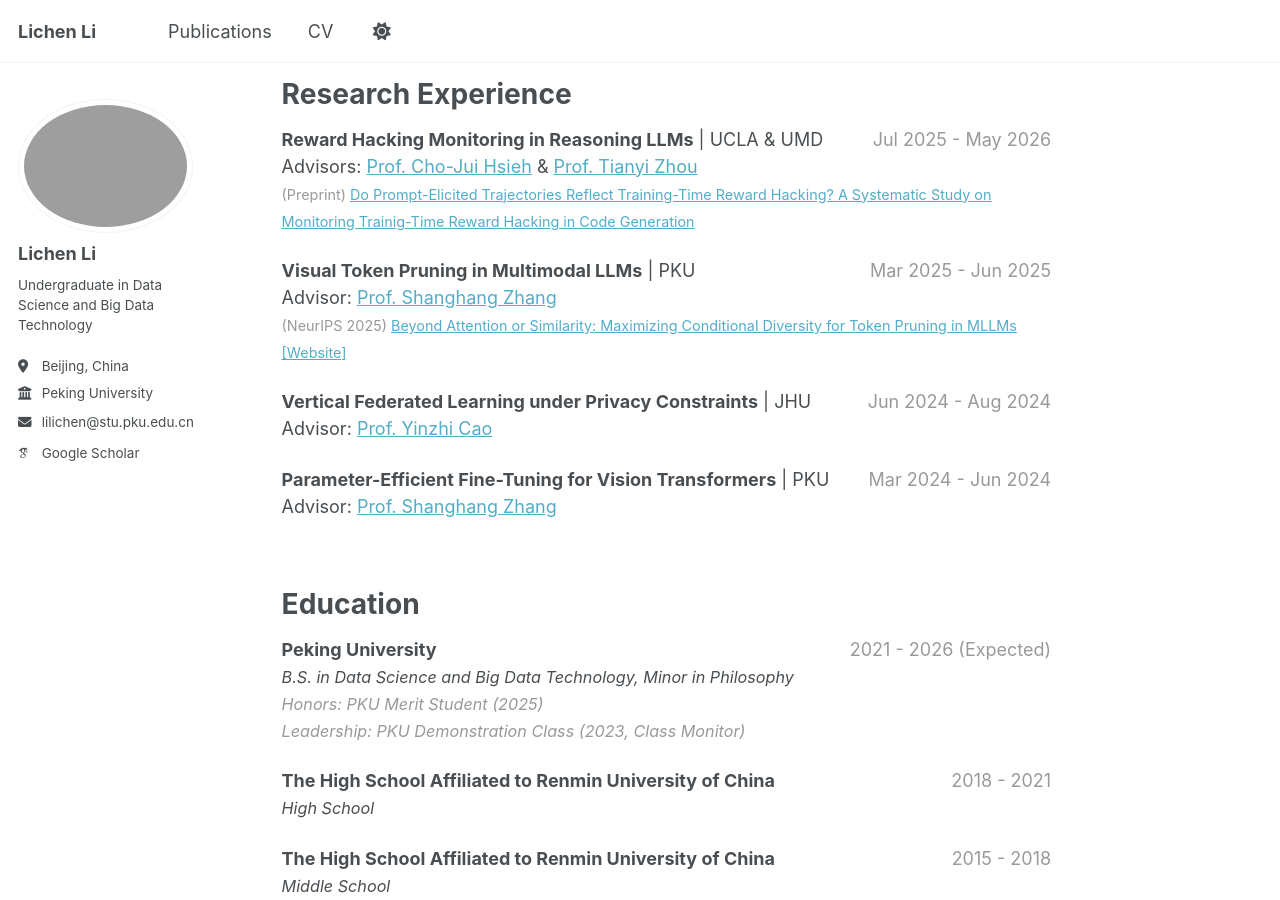
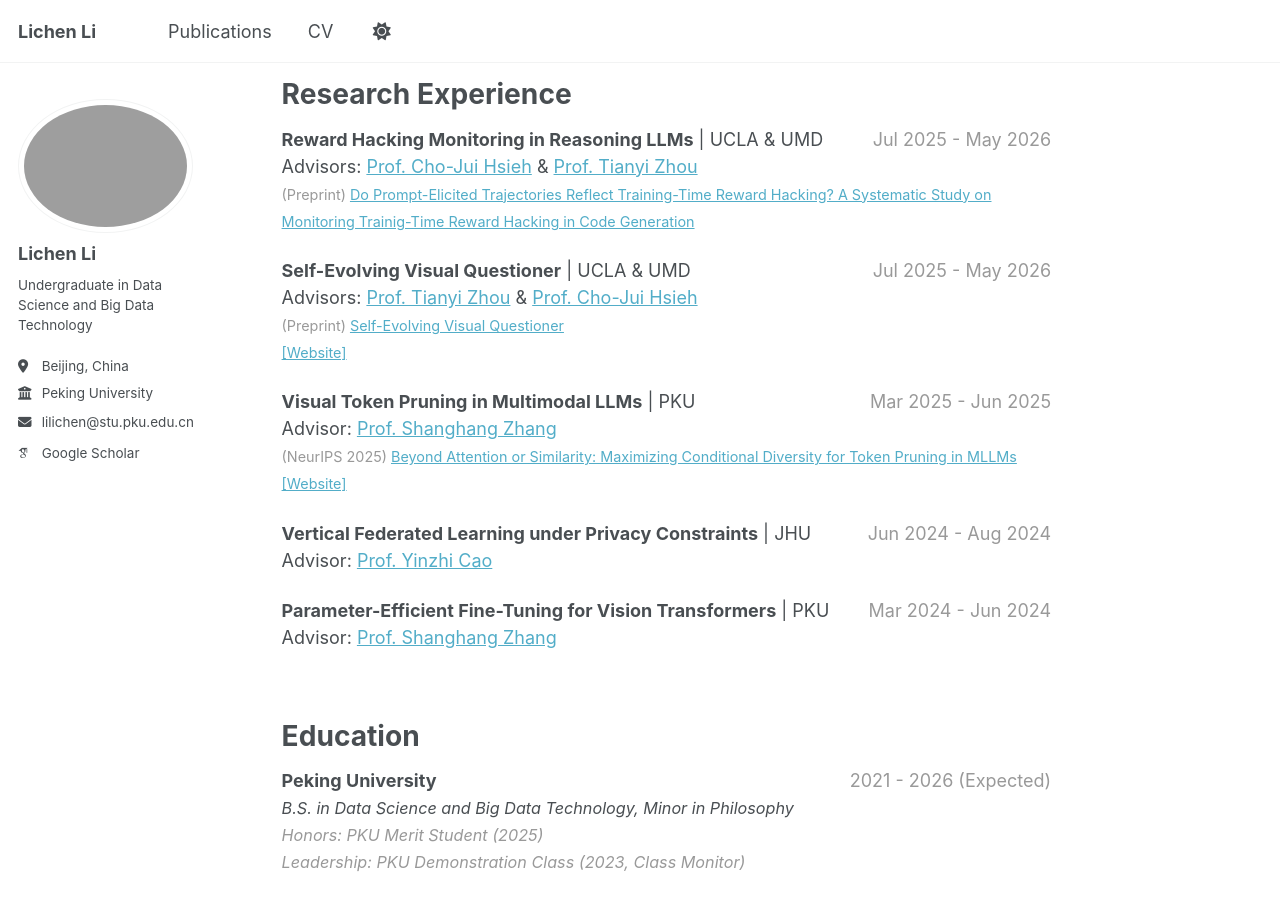
Before and after one commit to LichenLillc/LichenLillc.github.io, a Jekyll site: the page built from _pages/about.md, in a window 1280 px wide and 900 px high, scrolled down 472 px. Built offline with Jekyll 4.4.1, drawn with Linux system fonts in a browser that asks for light colours; some web fonts are replaced; a script that is not in the unit is left out.

Commit message:
Add 'Self-Evolving Visual Questioner' project
Added new project details for 'Self-Evolving Visual Questioner'.

```diff
--- a/_pages/about.md
+++ b/_pages/about.md
@@ -7,6 +7,7 @@ redirect_from:
   - /about.html
 ---
 <br>
+
 
 Welcome to my homepage!
 
@@ -22,6 +23,11 @@ Research Experience
 **Reward Hacking Monitoring in Reasoning LLMs** | UCLA & UMD <span style="float: right; color: #999">Jul 2025 - May 2026</span> <br>
 Advisors: [Prof. Cho-Jui Hsieh](https://web.cs.ucla.edu/~chohsieh/) & [Prof. Tianyi Zhou](https://tianyizhou.github.io) <br>
 <span style="color: #999; font-size: 0.8em;">(Preprint) [Do Prompt-Elicited Trajectories Reflect Training-Time Reward Hacking? A Systematic Study on Monitoring Trainig-Time Reward Hacking in Code Generation](https://arxiv.org/pdf/2604.23488)</span> <br>
+
+**Self-Evolving Visual Questioner** | UCLA & UMD <span style="float: right; color: #999">Jul 2025 - May 2026</span> <br>
+Advisors: [Prof. Tianyi Zhou](https://tianyizhou.github.io) & [Prof. Cho-Jui Hsieh](https://web.cs.ucla.edu/~chohsieh/) <br>
+<span style="color: #999; font-size: 0.8em;">(Preprint) [Self-Evolving Visual Questioner](https://arxiv.org/pdf/2606.13929)</span> <br>
+<span style="color: #999; font-size: 0.8em;">[\[Website\]](https://joliang17.github.io/SelfEvolvingVQG/)</span> <br>
 
 **Visual Token Pruning in Multimodal LLMs** | PKU <span style="float: right; color: #999;">Mar 2025 - Jun 2025</span> <br>
 Advisor: [Prof. Shanghang Zhang](https://pku-hmi-lab.github.io/HMI-Web/leader.html) <br>
```
